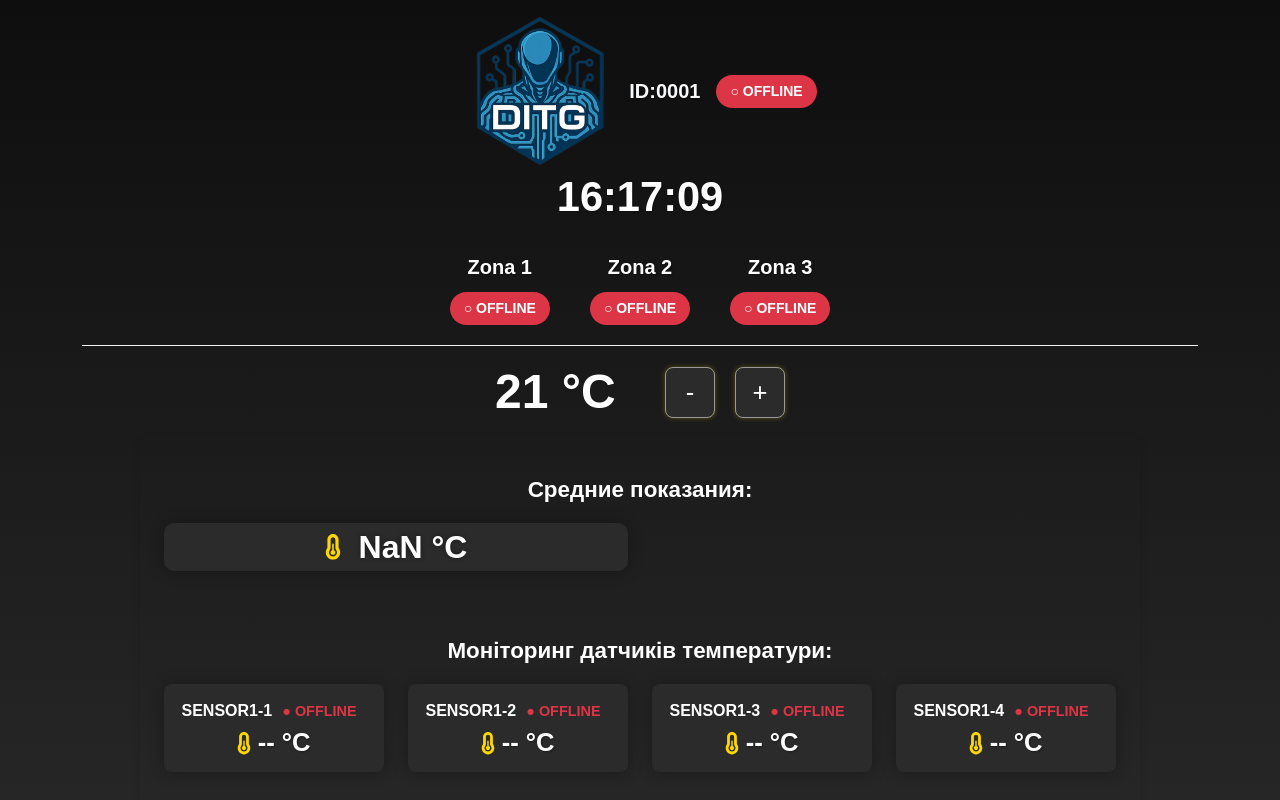
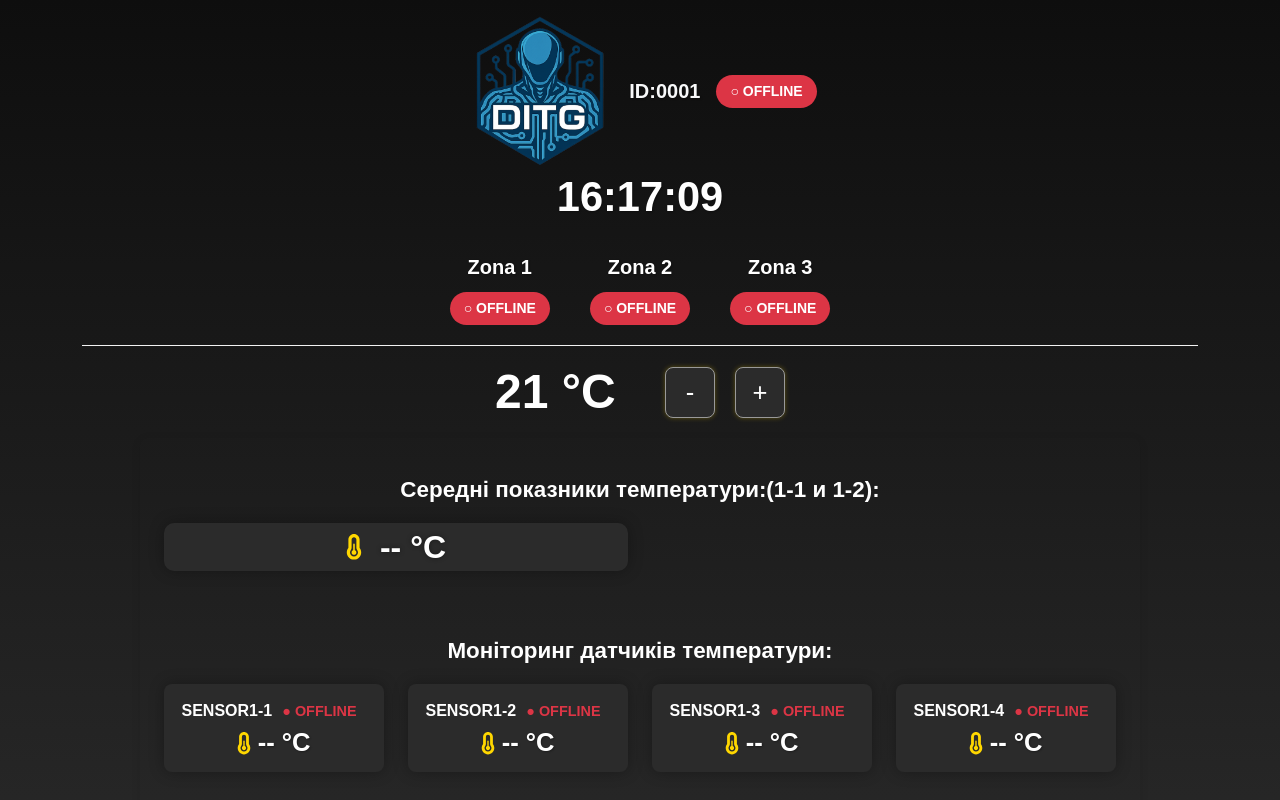
Before and after one commit to DITGDIGENTIS/ditgdigentis, a Next.js app: page / in a window 1280 px wide. Shown: the top 800 px of the page. Built offline with nearby package versions, Linux system fonts and the light colour scheme; no server answers.

Commit message:
SENSOR 1 2 3 4

```diff
--- a/src/components/SensorMonitor.tsx
+++ b/src/components/SensorMonitor.tsx
@@ -79,16 +79,23 @@ export function SensorMonitor() {
     return () => clearInterval(interval);
   }, []);
 
-  const averageTemp = sensors.length
-    ? (
-        sensors.reduce((acc, s) => acc + parseFloat(s.temp || "0"), 0) /
-        sensors.length
-      ).toFixed(2)
-    : "--";
+  // Только по SENSOR1-1 и SENSOR1-2
+  const filteredSensors = sensors.filter(
+    (s) => s.id === "SENSOR1-1" || s.id === "SENSOR1-2"
+  );
+
+  const validTemps = filteredSensors
+    .filter((s) => s.online && !isNaN(Number(s.temp)))
+    .map((s) => parseFloat(s.temp));
+
+  const averageTemp =
+    validTemps.length > 0
+      ? (validTemps.reduce((acc, t) => acc + t, 0) / validTemps.length).toFixed(2)
+      : "--";
 
   return (
     <div className="container sensor-container p-4">
-      <h2 className="text-center mb-1">Средние показания:</h2>
+      <h2 className="text-center mb-1">Середні показники температури:(1-1 и 1-2):</h2>
       <div className="row">
         <div className="col-12 col-md-6 pb-2">
           <div className="top-average-temp-block">
```
